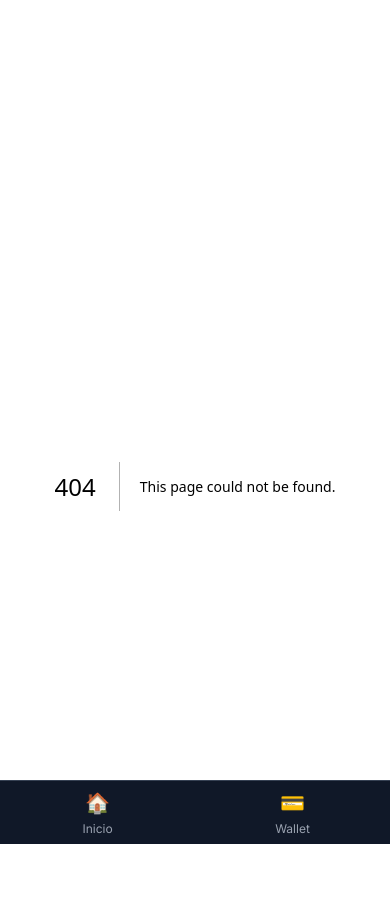
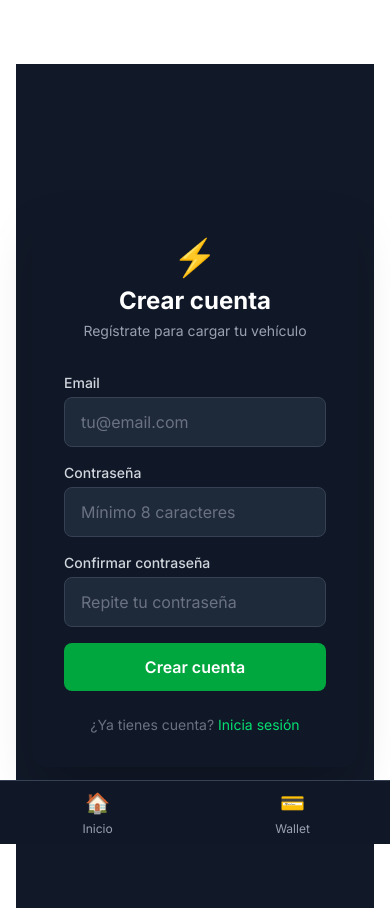
Before and after one commit to crisenri92/ev-charging-admin, a Next.js app: page /mobile/register in a window 390 px wide. Before the commit this address had no page. Built offline with nearby package versions, Linux system fonts and the light colour scheme; no server answers.

Commit message:
feat: user registration page at /mobile/register with email confirmation

```diff
--- a/src/app/mobile/login/page.tsx
+++ b/src/app/mobile/login/page.tsx
@@ -2,6 +2,7 @@
 import { useState } from 'react'
 import { useRouter } from 'next/navigation'
 import { createClient } from '@supabase/supabase-js'
+import Link from 'next/link'
 
 const supabase = createClient(
   process.env.NEXT_PUBLIC_SUPABASE_URL!,
@@ -55,6 +56,10 @@ export default function MobileLoginPage() {
             {loading ? 'Entrando...' : 'Entrar'}
           </button>
         </form>
+        <p className="text-center text-sm text-gray-500 mt-6">
+          ¿No tienes cuenta?{' '}
+          <Link href="/mobile/register" className="text-green-400 hover:underline">Crear cuenta</Link>
+        </p>
       </div>
     </div>
   )
--- /dev/null
+++ b/src/app/mobile/register/page.tsx
@@ -0,0 +1,105 @@
+'use client'
+import { useState } from 'react'
+import { useRouter } from 'next/navigation'
+import { createClient } from '@supabase/supabase-js'
+import Link from 'next/link'
+
+const supabase = createClient(
+  process.env.NEXT_PUBLIC_SUPABASE_URL!,
+  process.env.NEXT_PUBLIC_SUPABASE_ANON_KEY!
+)
+
+export default function MobileRegisterPage() {
+  const router = useRouter()
+  const [email, setEmail] = useState('')
+  const [password, setPassword] = useState('')
+  const [confirm, setConfirm] = useState('')
+  const [error, setError] = useState('')
+  const [loading, setLoading] = useState(false)
+  const [success, setSuccess] = useState(false)
+
+  const handleSubmit = async (e: React.FormEvent) => {
+    e.preventDefault()
+    setError('')
+    if (password !== confirm) { setError('Las contraseñas no coinciden'); return }
+    if (password.length < 8) { setError('La contraseña debe tener al menos 8 caracteres'); return }
+    setLoading(true)
+
+    const { data, error: signUpError } = await supabase.auth.signUp({
+      email,
+      password,
+      options: { emailRedirectTo: 'https://ev-charging-admin-production.up.railway.app/mobile' },
+    })
+
+    if (signUpError) {
+      setError(signUpError.message)
+      setLoading(false)
+      return
+    }
+
+    // If session is returned, user is confirmed (email confirmation disabled)
+    if (data.session) {
+      router.push('/mobile')
+    } else {
+      // Email confirmation required
+      setSuccess(true)
+    }
+    setLoading(false)
+  }
+
+  if (success) {
+    return (
+      <div className="min-h-screen flex items-center justify-center p-4" style={{ background: '#111827' }}>
+        <div className="bg-gray-900 rounded-2xl p-8 w-full max-w-sm text-center">
+          <span className="text-5xl">📧</span>
+          <h2 className="text-xl font-bold text-white mt-4 mb-2">Revisa tu correo</h2>
+          <p className="text-gray-400 text-sm mb-6">Te enviamos un link de confirmación a <strong className="text-white">{email}</strong>. Haz clic en él para activar tu cuenta.</p>
+          <Link href="/mobile/login" className="block w-full py-3 bg-green-600 hover:bg-green-500 text-white font-semibold rounded-lg text-center transition-colors">
+            Ir al login
+          </Link>
+        </div>
+      </div>
+    )
+  }
+
+  return (
+    <div className="min-h-screen flex items-center justify-center p-4" style={{ background: '#111827' }}>
+      <div className="bg-gray-900 rounded-2xl shadow-2xl p-8 w-full max-w-sm">
+        <div className="text-center mb-8">
+          <span className="text-4xl">⚡</span>
+          <h1 className="text-2xl font-bold text-white mt-2">Crear cuenta</h1>
+          <p className="text-gray-400 text-sm mt-1">Regístrate para cargar tu vehículo</p>
+        </div>
+        <form onSubmit={handleSubmit} className="space-y-4">
+          <div>
+            <label className="block text-sm font-medium text-gray-300 mb-1">Email</label>
+            <input type="email" value={email} onChange={e => setEmail(e.target.value)}
+              className="w-full px-4 py-3 bg-gray-800 border border-gray-700 rounded-lg text-white placeholder-gray-500 focus:outline-none focus:border-green-500"
+              placeholder="tu@email.com" required />
+          </div>
+          <div>
+            <label className="block text-sm font-medium text-gray-300 mb-1">Contraseña</label>
+            <input type="password" value={password} onChange={e => setPassword(e.target.value)}
+              className="w-full px-4 py-3 bg-gray-800 border border-gray-700 rounded-lg text-white placeholder-gray-500 focus:outline-none focus:border-green-500"
+              placeholder="Mínimo 8 caracteres" required />
+          </div>
+          <div>
+            <label className="block text-sm font-medium text-gray-300 mb-1">Confirmar contraseña</label>
+            <input type="password" value={confirm} onChange={e => setConfirm(e.target.value)}
+              className="w-full px-4 py-3 bg-gray-800 border border-gray-700 rounded-lg text-white placeholder-gray-500 focus:outline-none focus:border-green-500"
+              placeholder="Repite tu contraseña" required />
+          </div>
+          {error && <p className="text-red-400 text-sm">{error}</p>}
+          <button type="submit" disabled={loading}
+            className="w-full py-3 bg-green-600 hover:bg-green-500 disabled:opacity-50 text-white font-semibold rounded-lg transition-colors">
+            {loading ? 'Creando cuenta...' : 'Crear cuenta'}
+          </button>
+        </form>
+        <p className="text-center text-sm text-gray-500 mt-6">
+          ¿Ya tienes cuenta?{' '}
+          <Link href="/mobile/login" className="text-green-400 hover:underline">Inicia sesión</Link>
+        </p>
+      </div>
+    </div>
+  )
+}
```
